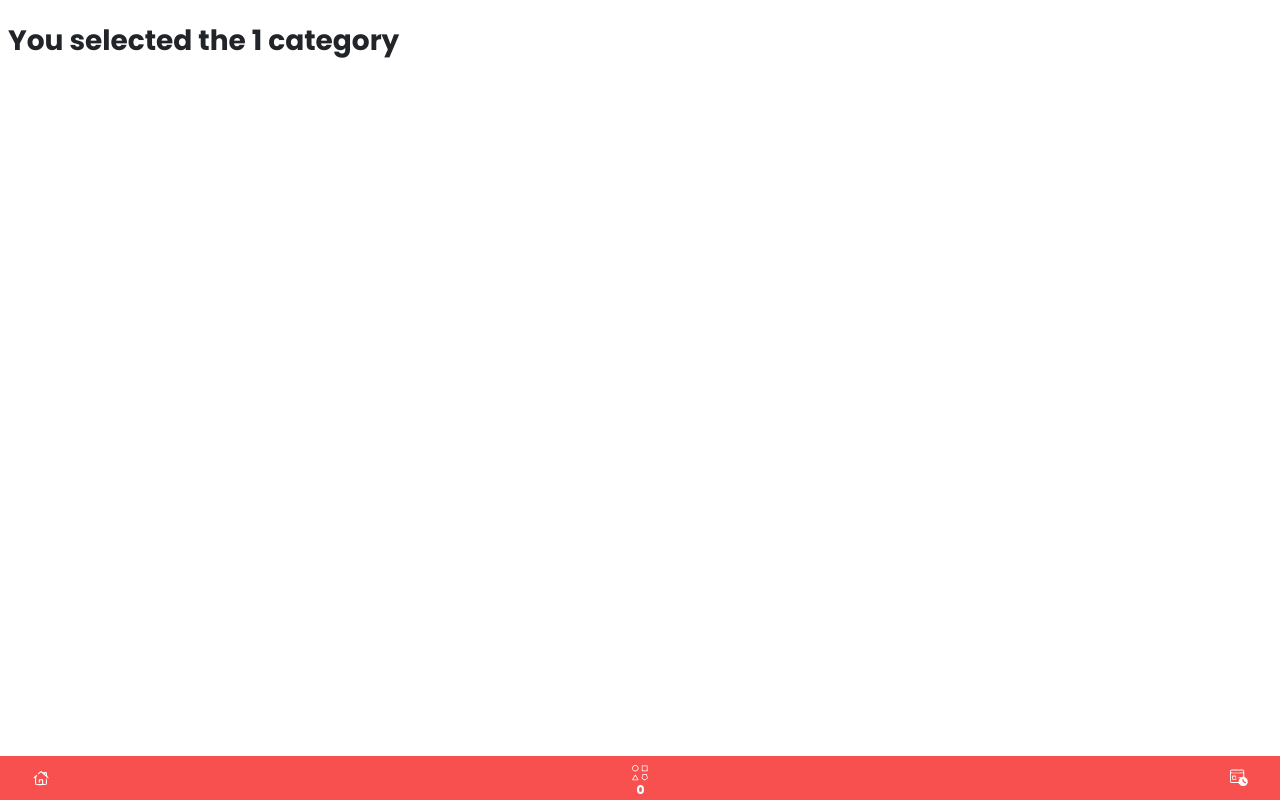
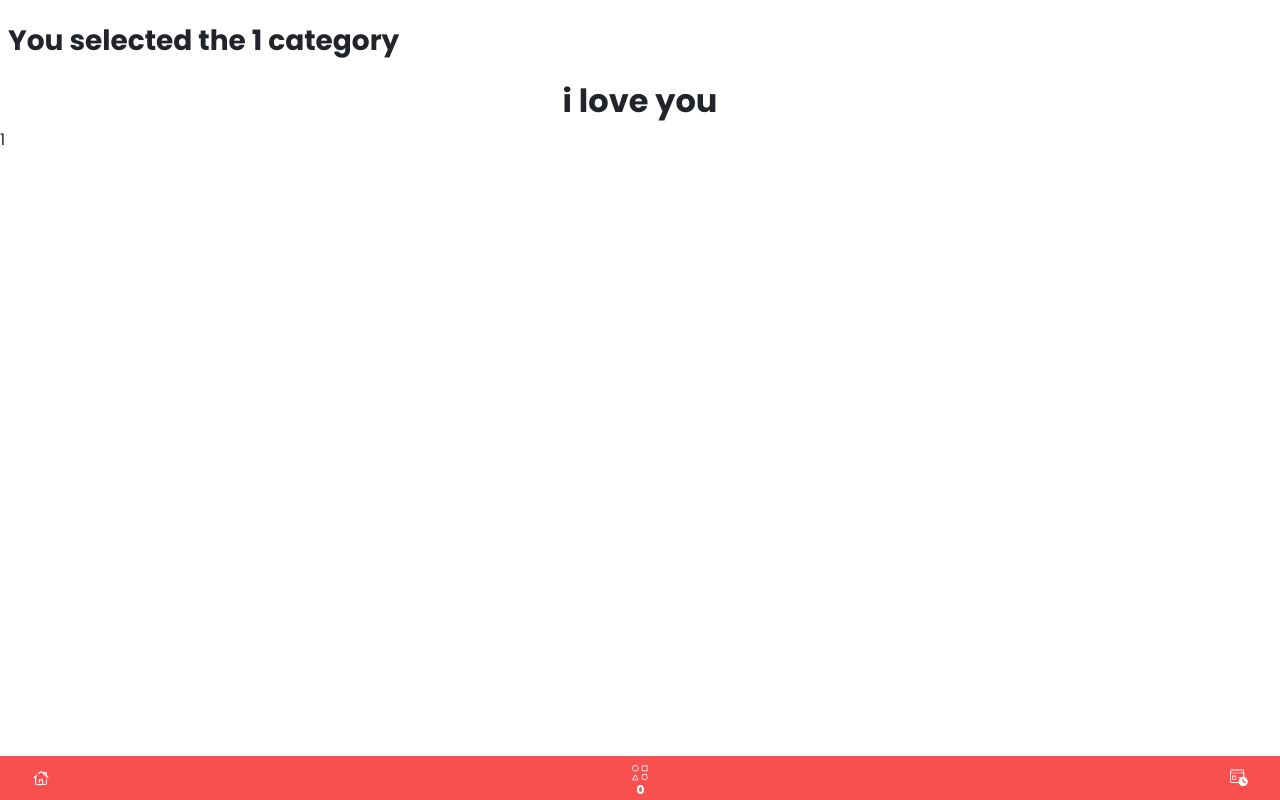
Before and after one commit to Adedoyin-Emmanuel/kingsword-demo-game, a React (Create React App) app: page /app/category/1 in a window 1280 px wide. Built offline with nearby package versions, Linux system fonts and the light colour scheme.

Commit message:
Added the question & answer component to the game page

```diff
--- a/src/components/answer.tsx
+++ b/src/components/answer.tsx
@@ -2,17 +2,17 @@ import React from 'react'
 
 interface answerProps
 {
-    answer:string,
+    text:string,
 
 }
-const Answer = ({answer}: answerProps):JSX.Element =>{
+const Answer = ({text}: answerProps):JSX.Element =>{
     return (
         <React.Fragment>
 
             <section className="answer-container">
                 <section className="answer-container-inner-section">
 
-                    {answer}
+                   <p className="answer-text">{text}</p>
 
                 </section>
             </section>
--- a/src/pages/Game.tsx
+++ b/src/pages/Game.tsx
@@ -1,8 +1,10 @@
 import React from 'react';
 import { useParams } from 'react-router-dom';
 import Footer from '../components/app-footer';
-import CurrentPageNotch
-from '../components/app-current-page-notch';
+import CurrentPageNotch from '../components/app-current-page-notch';
+import Question from '../components/question';
+import Answer from '../components/answer';
+
 const Game =  ():JSX.Element => {
 
     const {category} = useParams();
@@ -12,6 +14,10 @@ const Game =  ():JSX.Element => {
             <section className="container-fluid p-0">
                <h3 className="fs-3 fw-bold my-3 p-2"> You selected the {category} category</h3>
 
+               <Question question="i love you"/>
+
+
+               <Answer text="1"/>
 
                <Footer categoryPage={<CurrentPageNotch/>}/>
             </section>
```
